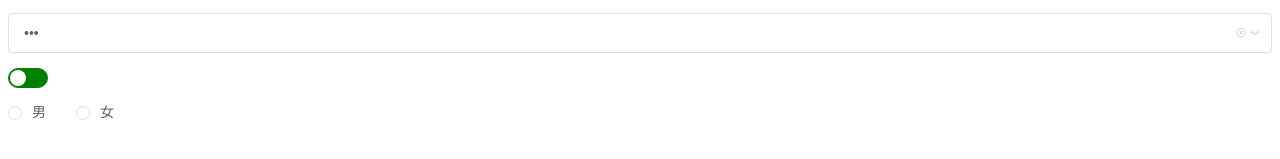
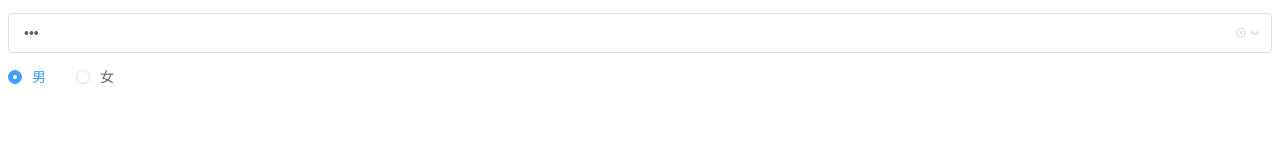
Before and after one commit to foxhsx/hsx-ui, a Vue app: page / in a window 1280 px wide. Shown: the part 169-328 px from the top of the page. Built offline with nearby package versions, Linux system fonts and the light colour scheme.

Commit message:
增加 radio-group 组件

```diff
--- a/src/App.vue
+++ b/src/App.vue
@@ -60,11 +60,10 @@
       ></hsx-input>
     </div>
     <div class="raw">
-      <hsx-switch v-model="active" active-color="red" inactive-color="green" />
-    </div>
-    <div class="raw">
-      <hsx-radio v-model="active" label="1">男</hsx-radio>
-      <hsx-radio v-model="active" label="0">女</hsx-radio>
+      <hsx-radio-group v-model="active">
+        <hsx-radio label="1">男</hsx-radio>
+        <hsx-radio label="0">女</hsx-radio>
+      </hsx-radio-group>
     </div>
   </div>
 </template>
@@ -75,7 +74,7 @@ export default {
     return {
       visible: false,
       value: '111',
-      active: false,
+      active: '1',
     };
   },
   methods: {
--- /dev/null
+++ b/src/components/radio-group.vue
@@ -0,0 +1,22 @@
+<template>
+  <div class="hsx-radio-group">
+    <slot></slot>
+  </div>
+</template>
+
+<script>
+export default {
+  name: 'HsxRadioGroup',
+  provide() {
+    return {
+      RadioGroup: this,
+    };
+  },
+  props: {
+    // 使用 provide 和 inject 来做通讯
+    value: null,
+  },
+};
+</script>
+
+<style></style>
--- a/src/components/radio.vue
+++ b/src/components/radio.vue
@@ -1,5 +1,5 @@
 <template>
-  <label class="hsx-radio" :class="{ 'is-checked': value === label }">
+  <label class="hsx-radio" :class="{ 'is-checked': model === label }">
     <span class="hsx-radio__input">
       <span class="hsx-radio__inner"></span>
       <input
@@ -21,6 +21,11 @@
 <script>
 export default {
   name: 'HsxRadio',
+  inject: {
+    RadioGroup: {
+      default: '',
+    },
+  },
   props: {
     value: null,
     label: {
@@ -35,11 +40,16 @@ export default {
   computed: {
     model: {
       get() {
-        return this.value;
+        return this.isGroup ? this.RadioGroup.value : this.value;
       },
       set(value) {
-        this.$emit('input', value);
+        this.isGroup
+          ? this.RadioGroup.$emit('input', value)
+          : this.$emit('input', value);
       },
+    },
+    isGroup() {
+      return !!this.RadioGroup;
     },
   },
 };
--- a/src/main.js
+++ b/src/main.js
@@ -5,6 +5,7 @@ import Dialog from './components/dialog.vue';
 import Input from './components/input.vue';
 import Switch from './components/switch.vue';
 import Radio from './components/radio.vue';
+import RadioGroup from './components/radio-group.vue';
 import './assets/fonts/fonts.css';
 
 Vue.config.productionTip = false;
@@ -13,6 +14,7 @@ Vue.component(Dialog.name, Dialog);
 Vue.component(Input.name, Input);
 Vue.component(Switch.name, Switch);
 Vue.component(Radio.name, Radio);
+Vue.component(RadioGroup.name, RadioGroup);
 
 new Vue({
   render: (h) => h(App),
```
